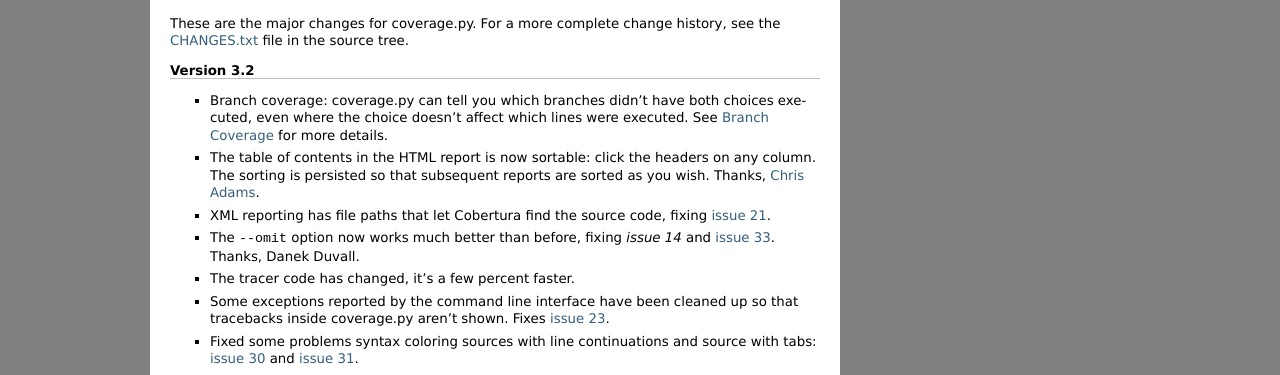
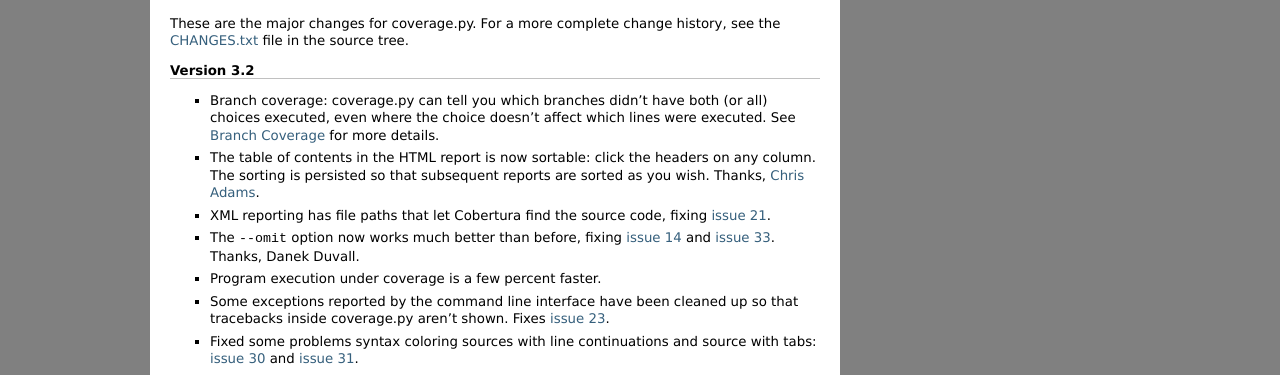
Before and after one commit to nedbat/coveragepy, a Sphinx documentation site: the page built from doc/changes.rst, in a window 1280 px wide. Shown: the part 182-557 px from the top of the page. Built offline with Sphinx 7.4.7, drawn with Linux system fonts in a browser that asks for light colours.

Commit message:
Tweak the docs
--HG--
branch : 3.2_branch

```diff
--- a/doc/branch.rst
+++ b/doc/branch.rst
@@ -47,8 +47,7 @@
 far right showing branch destination line numbers that were not exercised.
 
 The XML report produced by ``coverage xml`` also includes branch information,
-including separate statement and branch coverage percentages.  Each line is
-annotated with
+including separate statement and branch coverage percentages.
 
 
 How it works
--- a/doc/changes.rst
+++ b/doc/changes.rst
@@ -20,8 +20,8 @@
 Version 3.2
 -----------
 
-- Branch coverage: coverage.py can tell you which branches didn't have both
-  choices executed, even where the choice doesn't affect which lines were
+- Branch coverage: coverage.py can tell you which branches didn't have both (or
+  all) choices executed, even where the choice doesn't affect which lines were
   executed.  See :ref:`Branch Coverage <branch>` for more details.
 
 - The table of contents in the HTML report is now sortable: click the headers
@@ -31,10 +31,10 @@
 - XML reporting has file paths that let Cobertura find the source code, fixing
   `issue 21`_.
 
-- The ``--omit`` option now works much better than before, fixing `issue 14` and
-  `issue 33`_.  Thanks, Danek Duvall.
+- The ``--omit`` option now works much better than before, fixing `issue 14`_
+  and `issue 33`_.  Thanks, Danek Duvall.
 
-- The tracer code has changed, it's a few percent faster.
+- Program execution under coverage is a few percent faster.
 
 - Some exceptions reported by the command line interface have been cleaned up
   so that tracebacks inside coverage.py aren't shown.  Fixes `issue 23`_.
@@ -70,8 +70,8 @@
 
 - HTML reports now display syntax-colored Python source.
 
-- Added a ``coverage debug`` command for getting diagnostic information about the
-  coverage.py installation.
+- Added a ``coverage debug`` command for getting diagnostic information about
+  the coverage.py installation.
 
 - Source code can now be read from eggs.  Thanks, `Ross Lawley`_.  Fixes
   `issue 25`_.
@@ -124,7 +124,8 @@
 
 - Code in the Python standard library is not measured by default.  If you need
   to measure standard library code, use the ``-L`` command-line switch during
-  execution, or the ``cover_pylib=True`` argument to the coverage() constructor.
+  execution, or the ``cover_pylib=True`` argument to the coverage()
+  constructor.
 
 - API changes:
 
```
